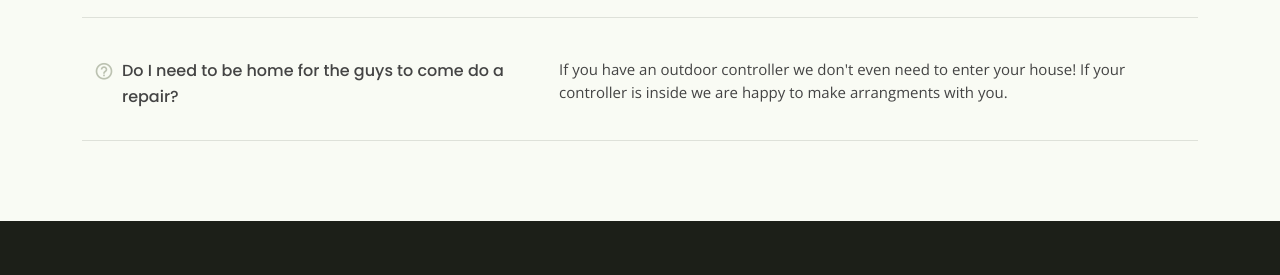
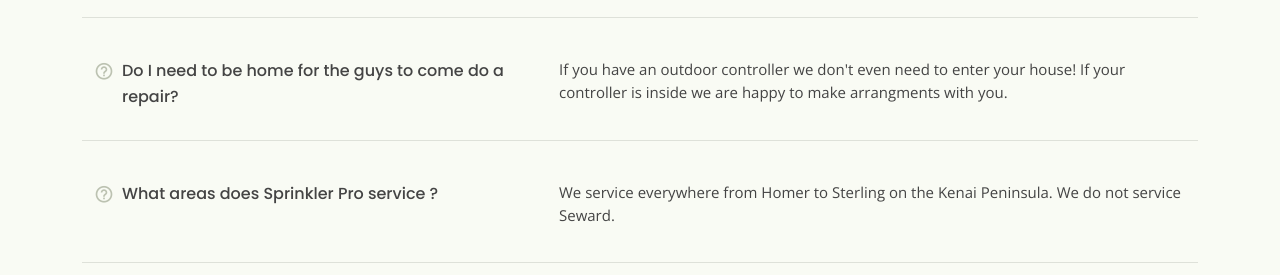
Before and after one commit to garrettellis1/Sprinkler-Pro, a plain HTML site: page pricing.html in a window 1280 px wide. Shown: the part 1129-1404 px from the top of the page. Drawn offline with nearby package versions, Linux system fonts and the light colour scheme.

Commit message:
Update pricing.html

```diff
--- a/pricing.html
+++ b/pricing.html
@@ -227,17 +227,17 @@
           </div>
         </div><!-- End F.A.Q Item-->
 
-        <!--<div class="row faq-item d-flex align-items-stretch" data-aos="fade-up" data-aos-delay="300">
+        <div class="row faq-item d-flex align-items-stretch" data-aos="fade-up" data-aos-delay="300">
           <div class="col-lg-5">
             <i class="bx bx-help-circle"></i>
-            <h4>Ac odio tempor orci dapibus. Aliquam eleifend mi in nulla?</h4>
+            <h4>What areas does Sprinkler Pro service ?</h4>
           </div>
           <div class="col-lg-7">
             <p>
-              Aperiam itaque sit optio et deleniti eos nihil quidem cumque. Voluptas dolorum accusantium sunt sit enim. Provident consequuntur quam aut reiciendis qui rerum dolorem sit odio. Repellat assumenda soluta sunt pariatur error doloribus fuga.
+              We service everywhere from Homer to Sterling on the Kenai Peninsula. We do not service Seward.
             </p>
           </div>
-        </div> End F.A.Q Item-->
+        <!--</div> End F.A.Q Item-->
 
         <!--<div class="row faq-item d-flex align-items-stretch" data-aos="fade-up" data-aos-delay="400">
           <div class="col-lg-5">
```
